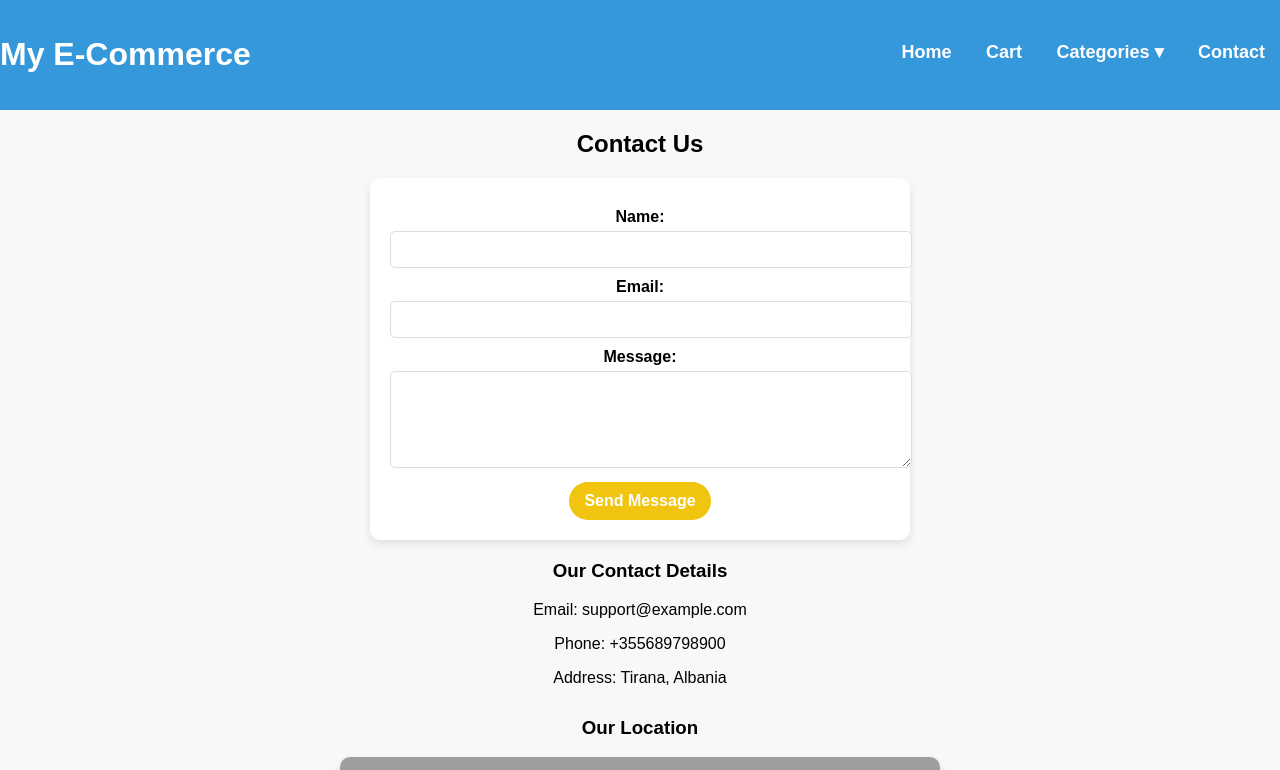
After one commit to Mar-prog12/django-ecommerce, a Django app: page /contact/ in a window 1280 px wide. The commit adds this page. Shown: the top 770 px of the page. Run offline with Django 5.2, Linux system fonts and the light colour scheme; data comes from the database, SQL or seed files in the repository; both versions use the stored data as it was after the commit; grey boxes are pictures that could not be loaded.

Commit message:
Add Contact Page

```diff
--- a/store/static/store/style.css
+++ b/store/static/store/style.css
@@ -301,3 +301,57 @@ body {
     font-size: 16px !important;
     text-align: center !important;
 }
+/* --- CONTACT PAGE STYLES --- */
+form {
+    max-width: 500px;
+    margin: 20px auto;
+    padding: 20px;
+    background: white;
+    border-radius: 10px;
+    box-shadow: 0px 4px 8px rgba(0, 0, 0, 0.1);
+}
+
+label {
+    display: block;
+    font-weight: bold;
+    margin-top: 10px;
+}
+
+input, textarea {
+    width: 100%;
+    padding: 10px;
+    margin-top: 5px;
+    border-radius: 5px;
+    border: 1px solid #ddd;
+}
+
+button {
+    margin-top: 15px;
+    padding: 10px;
+    background-color: #3498db;
+    color: white;
+    border: none;
+    border-radius: 5px;
+    cursor: pointer;
+}
+
+button:hover {
+    background-color: #2980b9;
+}
+
+.contact-info, .social-links {
+    text-align: center;
+    margin-top: 20px;
+}
+
+/* --- GOOGLE MAPS STYLING --- */
+.map-container {
+    text-align: center;
+    margin-top: 30px;
+}
+
+.map-container iframe {
+    max-width: 100%;
+    border-radius: 10px;
+    box-shadow: 0px 4px 8px rgba(0, 0, 0, 0.1);
+}
--- a/store/templates/store/base.html
+++ b/store/templates/store/base.html
@@ -67,7 +67,8 @@
                         {% endfor %}
                     </ul>
                 </li>
-                <li><a href="#">Contact</a></li>
+                <li><a href="{% url 'contact_page' %}">Contact</a></li>
+
             </ul>
         </nav>
     </div>
--- /dev/null
+++ b/store/templates/store/contact.html
@@ -0,0 +1,48 @@
+{% extends 'store/base.html' %}
+
+{% block title %}Contact Us{% endblock %}
+
+{% block content %}
+    <h2>Contact Us</h2>
+
+    <!-- Contact Form -->
+    <form method="post">
+        {% csrf_token %}
+        <label for="name">Name:</label>
+        <input type="text" id="name" name="name" required>
+
+        <label for="email">Email:</label>
+        <input type="email" id="email" name="email" required>
+
+        <label for="message">Message:</label>
+        <textarea id="message" name="message" rows="5" required></textarea>
+
+        <button type="submit" class="button">Send Message</button>
+    </form>
+
+    <!-- Contact Info -->
+    <div class="contact-info">
+        <h3>Our Contact Details</h3>
+        <p>Email: support@example.com</p>
+        <p>Phone: +355689798900</p>
+        <p>Address: Tirana, Albania</p>
+    </div>
+
+    <!-- Google Maps Embed -->
+    <div class="map-container">
+        <h3>Our Location</h3>
+        <iframe
+            src="https://www.google.com/maps/embed?pb=!1m18!1m12!1m3!1d7682.299176713087!2d19.80209699656369!3d41.33017128229892!2m3!1f0!2f0!3f0!3m2!1i1024!2i768!4f13.1!3m3!1m2!1s0x1350310470fac5db%3A0x40092af10653720!2sTiran%C3%AB%2C%20Albania!5e0!3m2!1sen!2s!4v1739561225632!5m2!1sen!2s"
+            width="600" height="450" style="border:0;" allowfullscreen="" loading="lazy"
+            referrerpolicy="no-referrer-when-downgrade">
+        </iframe>
+    </div>
+
+    <!-- Social Media Links -->
+    <div class="social-links">
+        <h3>Follow Us</h3>
+        <a href="#" target="_blank">Facebook</a> |
+        <a href="#" target="_blank">Twitter</a> |
+        <a href="#" target="_blank">Instagram</a>
+    </div>
+{% endblock %}
--- a/store/templates/store/product_list.html
+++ b/store/templates/store/product_list.html
@@ -3,7 +3,7 @@
 {% block title %}Product Catalog{% endblock %}
 
 {% block content %}
-    <h2>Product Catalog</h2>
+    <h2>Product Catalogue</h2>
 
     <div class="container">
         {% for product in products %}
--- a/store/urls.py
+++ b/store/urls.py
@@ -1,5 +1,6 @@
 from django.urls import path
-from .views import product_list, search_products, view_cart, add_to_cart, remove_from_cart, clear_cart
+from .views import product_list, search_products, view_cart, add_to_cart, remove_from_cart, clear_cart,  contact_page
+
 
 urlpatterns = [
     path('', product_list, name='product_list'),
@@ -8,4 +9,5 @@ urlpatterns = [
     path('cart/', view_cart, name='view_cart'),
     path('remove-from-cart/<int:product_id>/', remove_from_cart, name='remove_from_cart'),
     path('clear-cart/', clear_cart, name='clear_cart'),
+    path('contact/', contact_page, name='contact_page'),
 ]
--- a/store/views.py
+++ b/store/views.py
@@ -1,6 +1,8 @@
 
 from django.shortcuts import render, redirect
 from .models import Product
+from django.core.mail import send_mail
+from django.contrib import messages
 
 def product_list(request):
     """Display products, filtered by category if selected."""
@@ -68,3 +70,24 @@ def categories_context(request):
     """Fetch categories for the navigation menu in all templates."""
     categories = Category.objects.all()
     return {'categories': categories}
+
+
+def contact_page(request):
+    """Handles Contact Form Submission"""
+    if request.method == "POST":
+        name = request.POST.get('name')
+        email = request.POST.get('email')
+        message = request.POST.get('message')
+
+        # Send email (Replace with your email settings)
+        send_mail(
+            f"New Contact Message from {name}",
+            message,
+            email,
+            ['marjola.dardha@gmail.com'],  # Change to your business email
+            fail_silently=False,
+        )
+
+        messages.success(request, "Your message has been sent!")
+
+    return render(request, "store/contact.html")
```
Also changed, not shown: db.sqlite3, ecommerce/settings.py (line endings or trailing spaces).
